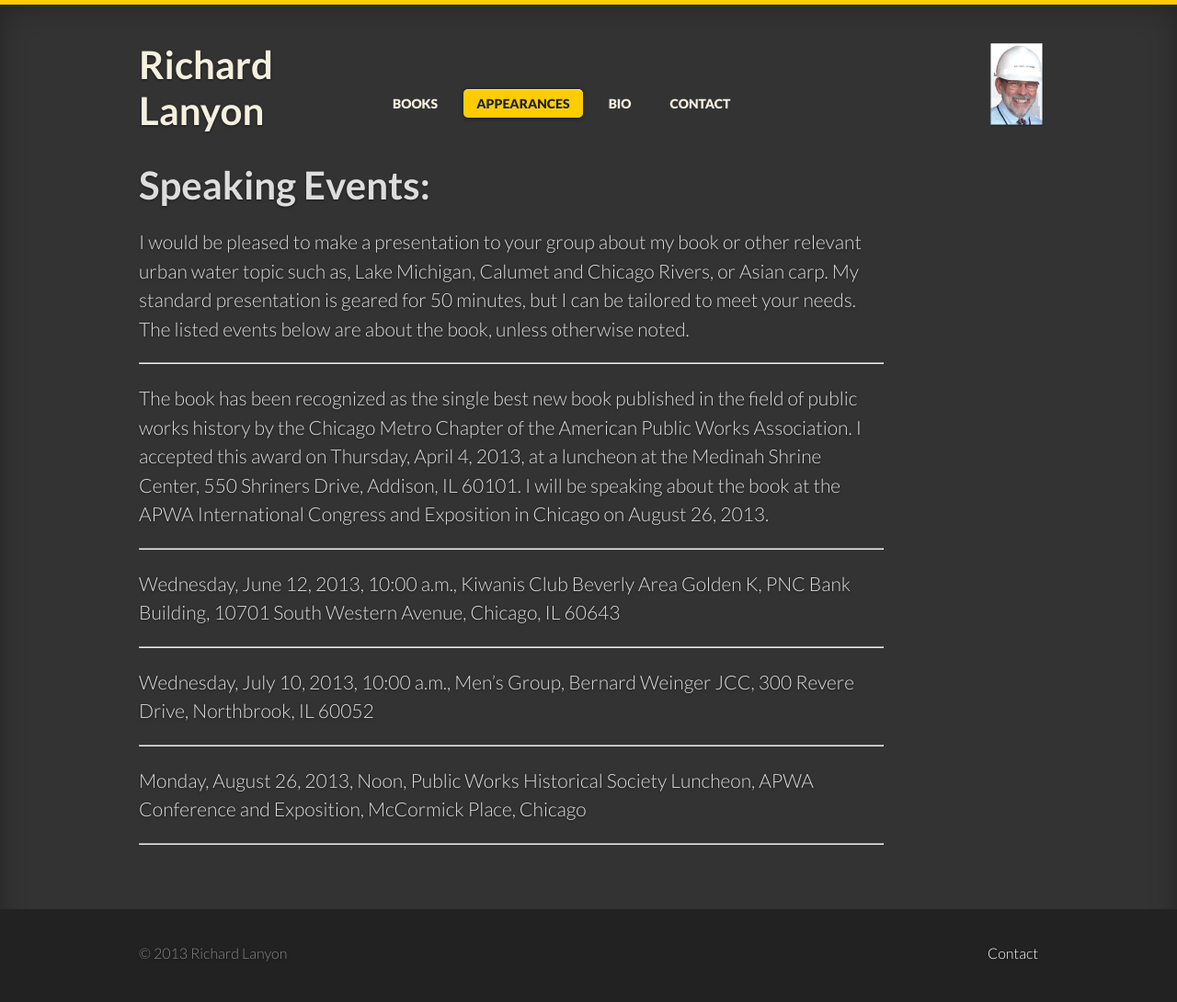
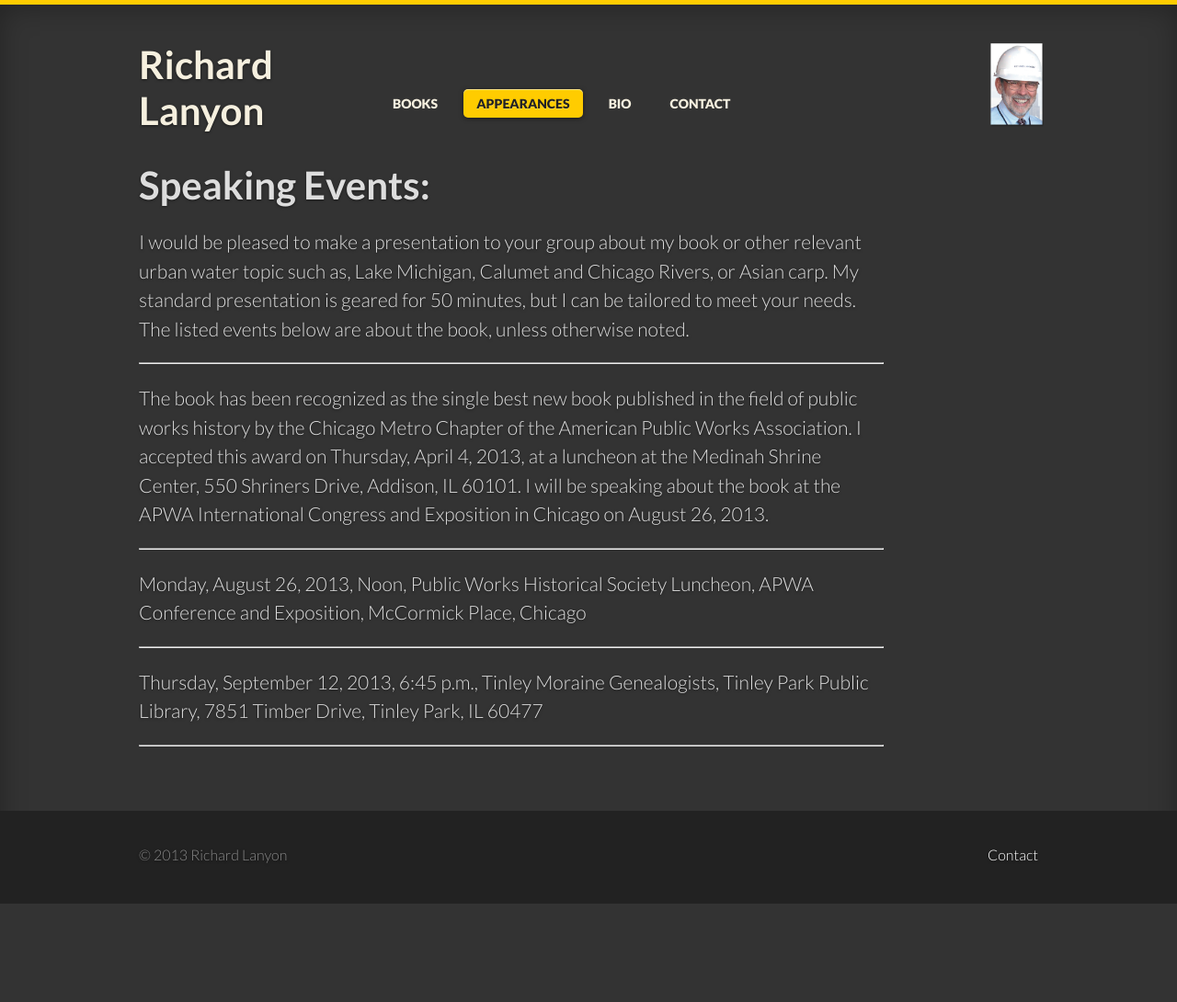
Before and after one commit to LanyonM/lanyonspeaks, a Jekyll site: the page built from _posts/2013-01-01-speaking.md, in a window 1280 px wide. Shown: the whole page at 92% size. Built offline with Jekyll 4.4.1, drawn with Linux system fonts in a browser that asks for light colours; some web fonts are replaced; after the commit the page ends 983 px from its top, so only the background shows below that.

Commit message:
Update 2013-01-01-speaking.md

```diff
--- a/_posts/2013-01-01-speaking.md
+++ b/_posts/2013-01-01-speaking.md
@@ -14,14 +14,10 @@ The book has been recognized as the single best new book published in the field
 
 ----
 
-Wednesday, June 12, 2013, 10:00 a.m., Kiwanis Club Beverly Area Golden K, PNC Bank Building, 10701 South Western Avenue, Chicago, IL 60643
+Monday, August 26, 2013, Noon, Public Works Historical Society Luncheon, APWA Conference and Exposition, McCormick Place, Chicago
 
 ----
 
-Wednesday, July 10, 2013, 10:00 a.m., Men’s Group, Bernard Weinger JCC, 300 Revere Drive, Northbrook, IL 60052
+Thursday, September 12, 2013, 6:45 p.m., Tinley Moraine Genealogists, Tinley Park Public Library, 7851 Timber Drive, Tinley Park, IL 60477
 
 ----
-
-Monday, August 26, 2013, Noon, Public Works Historical Society Luncheon, APWA Conference and Exposition, McCormick Place, Chicago
-
-----
```
